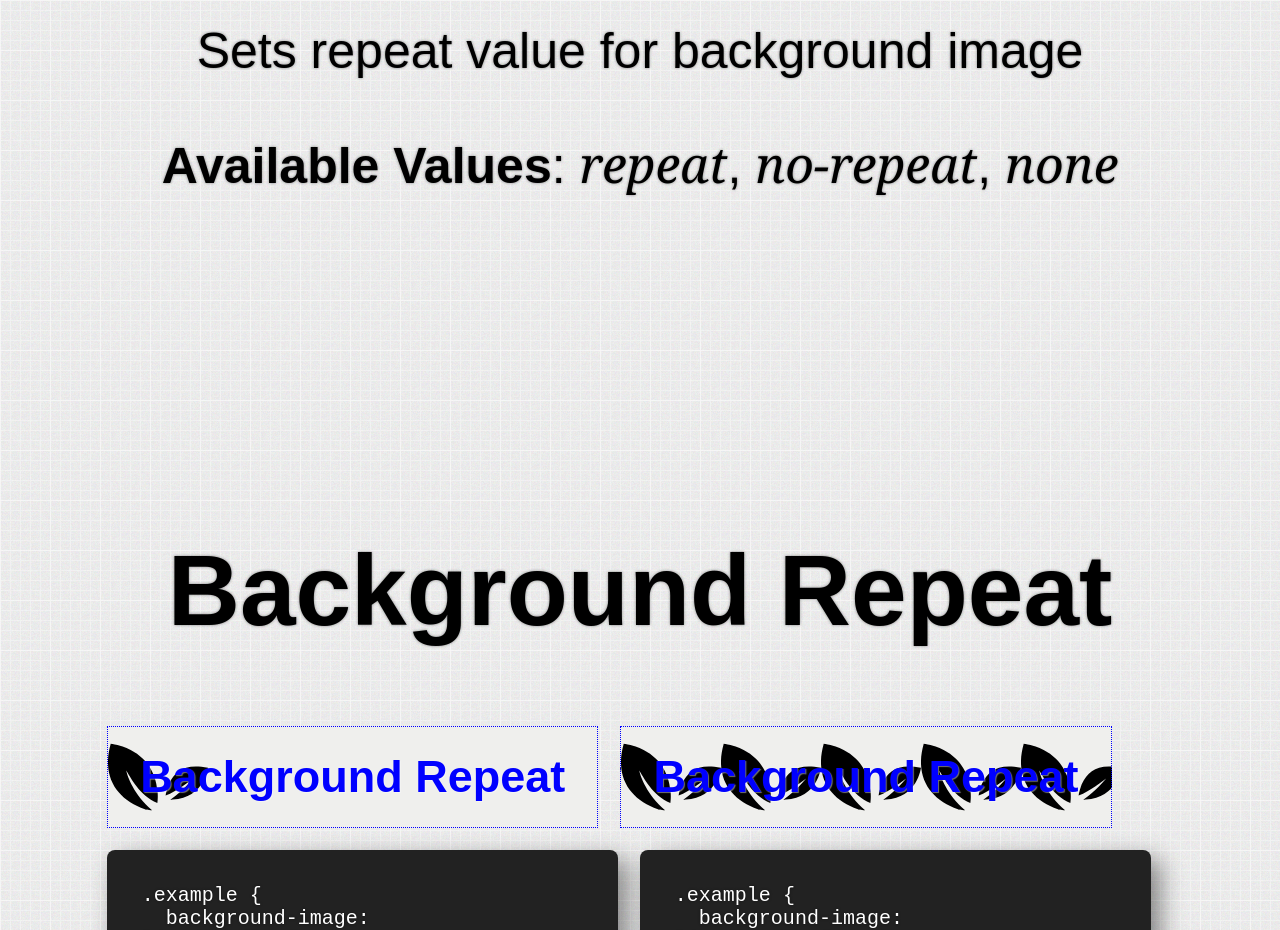
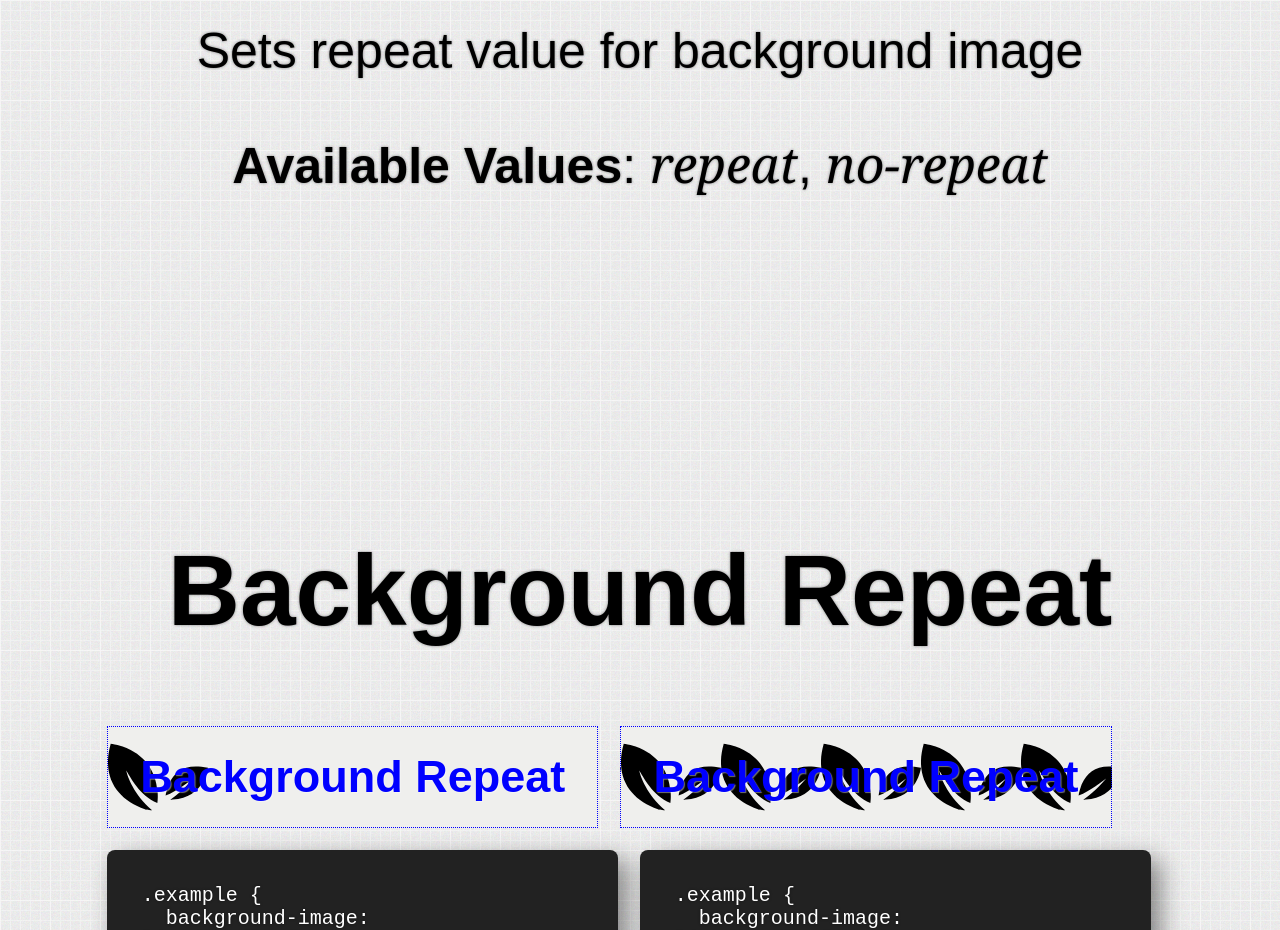
Before and after one commit to nathanstilwell/core-lab, a plain HTML site: page lesson-6/index.html in a window 1280 px wide. Shown: the part 4900-5830 px from the top of the page. Drawn offline with Linux system fonts and the light colour scheme.

Commit message:
there is no none property on background-repeat

```diff
--- a/lesson-6/index.html
+++ b/lesson-6/index.html
@@ -87,7 +87,7 @@
     <h1 class="small-title">Background Repeat</h1>
     <p class="sub-text">Sets repeat value for background image</p>
     <p class="sub-text">
-      <strong>Available Values</strong>: <em>repeat</em>, <em>no-repeat</em>, <em>none</em>
+      <strong>Available Values</strong>: <em>repeat</em>, <em>no-repeat</em>
     </p>
   </div></article>
 
```
